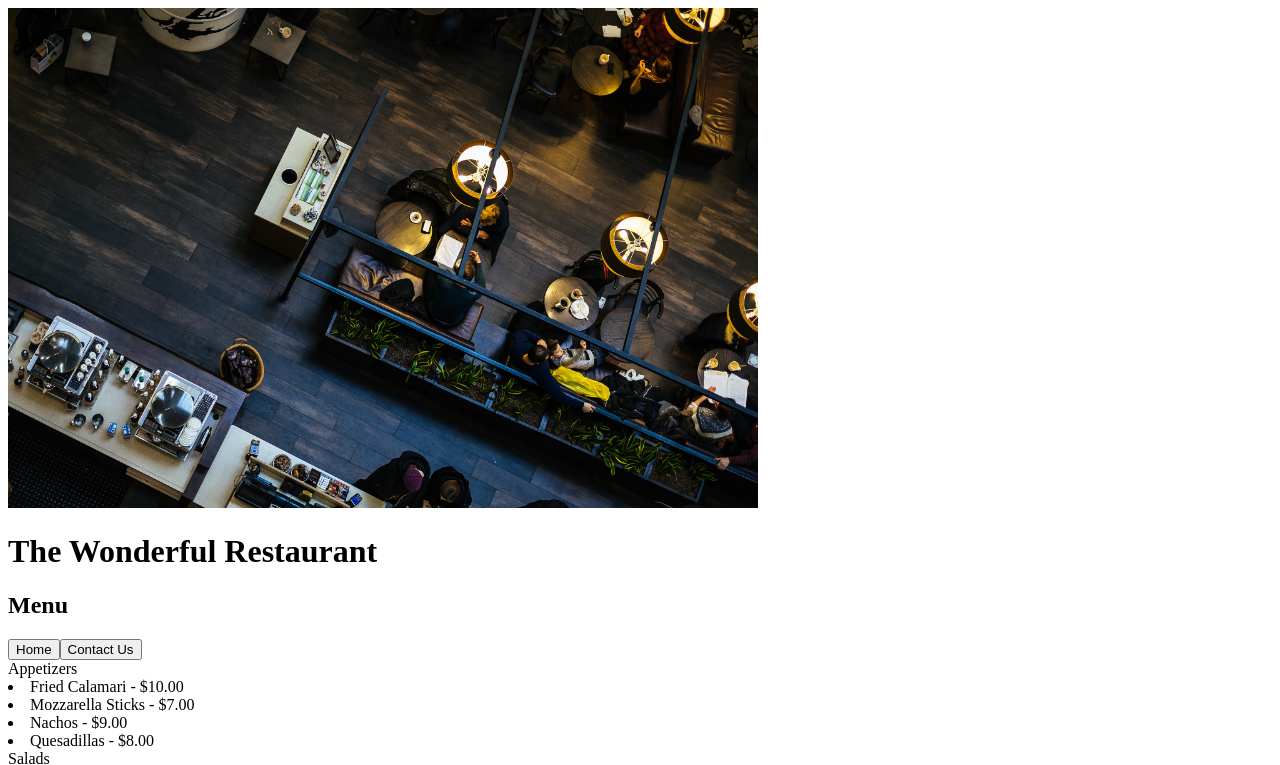
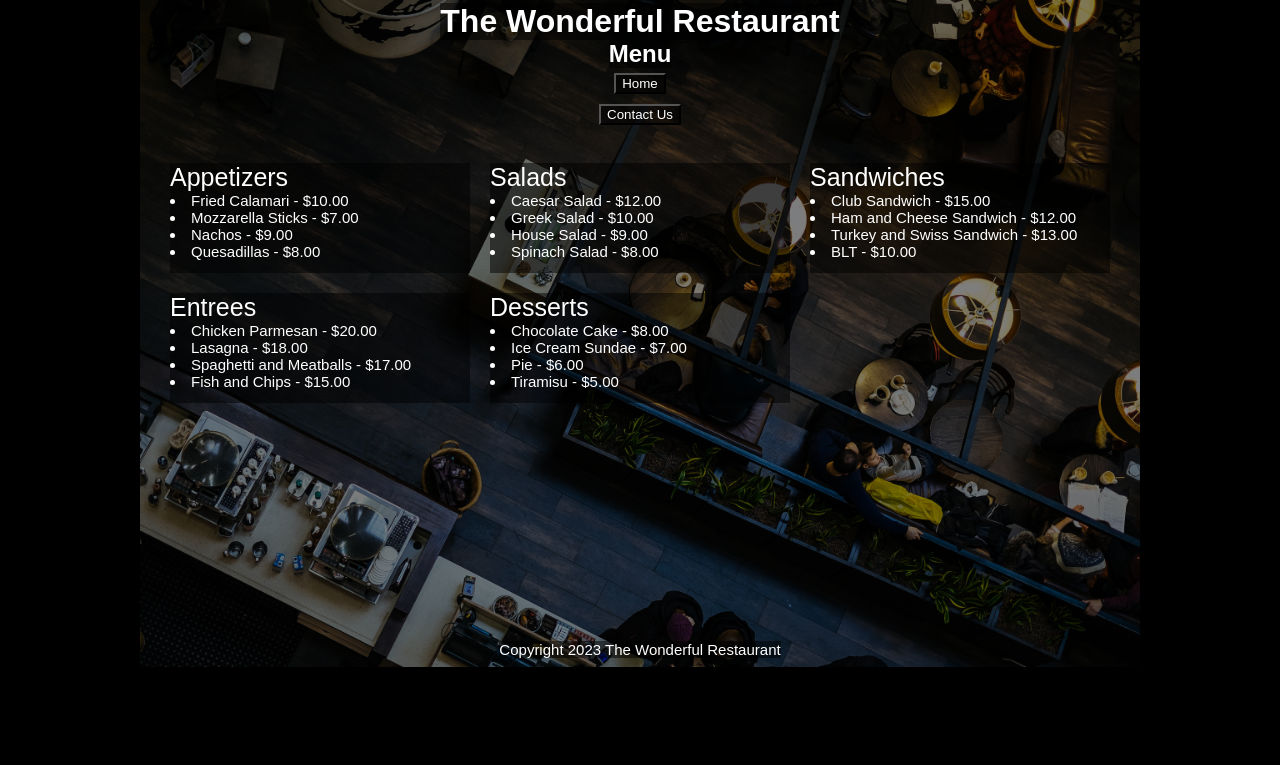
Before and after one commit to DavidOForrester/top_restaurant_page, a website built with webpack: page dist/index.html in a window 1280 px wide. Both pictures are taken after a click on the button "Menu". Shown: the top 765 px of the page. Built offline with nearby package versions, Linux system fonts and the light colour scheme.

Commit message:
updated css to style the pages

```diff
--- a/src/menuPage.js
+++ b/src/menuPage.js
@@ -39,6 +39,10 @@ export default function menuPage(RestaurentImage) {
   content.appendChild(main);
 
   // menu
+  const menu = document.createElement("div")
+  menu.className = "menu"
+  main.appendChild(menu)
+
   var items = [
     {
       name: "Appetizers",
@@ -151,7 +155,7 @@ export default function menuPage(RestaurentImage) {
     var section = document.createElement("section");
     section.className = "menu-section";
     section.innerHTML = items[i].name;
-    main.appendChild(section);
+    menu.appendChild(section);
 
     for (var j = 0; j < items[i].items.length; j++) {
       var item = document.createElement("li");
--- a/src/style.css
+++ b/src/style.css
@@ -1,4 +1,108 @@
+body {
+  font-family: sans-serif;
+  display: flex;
+  justify-content: center;
+  background-color: black;
+  margin: 0px;
+}
+
+#content {
+  width: 1000px;
+}
+
 img {
-  height: 500px;
-  width: auto;
+  height: auto;
+  width: 1000px;
+  position: absolute;
+  z-index: -1;
+  opacity: 0.5;
 }
+
+header {
+  height: 133px;
+  display: flex;
+  flex-direction: column;
+  justify-content: center;
+  align-items: center;
+}
+
+h1,
+h2 {
+  color: white;
+  margin: 0px;
+  background-color: rgba(0, 0, 0, 0.5);
+}
+
+button {
+  margin: 5px;
+  color: white;
+  background-color: rgba(0, 0, 0, 0.5);
+}
+
+main {
+  height: 470px;
+  display: flex;
+  flex-direction: column;
+  justify-content: flex-start;
+  align-items: center;
+  padding-top: 30px;
+}
+
+p {
+  margin-left: 100px;
+  margin-right: 100px;
+  color: white;
+  background-color: rgba(0, 0, 0, 0.5);
+  text-align: center;
+}
+
+.menu {
+  display: grid;
+  grid-template-columns: repeat(3, 300px);
+  grid-template-rows: repeat(2, 110px);
+  gap: 20px;
+}
+
+.menu-section {
+  background-color: rgba(0, 0, 0, 0.5);
+  font-size: 25px;
+  color: white;
+}
+
+li {
+  font-size: 15px;
+  color: white;
+}
+
+#contact-us {
+  display: flex;
+  justify-content: center;
+  align-items: center;
+  flex-direction: column;
+}
+
+form {
+  display: grid;
+  grid-template-columns: repeat(1, 300px);
+  grid-template-rows: 20px 20px 100px 20px;
+  gap: 20px;
+}
+
+input,
+textarea {
+  color: white;
+  background-color: rgba(0, 0, 0, 0.8);
+}
+
+footer {
+  height: 33px;
+  display: flex;
+  justify-content: center;
+  align-items: center;
+}
+
+footer > p {
+  color: white;
+  background-color: rgba(0, 0, 0, 0.5);
+  font-size: 15px;
+}
```
Also changed, not shown: dist/index.bundle.js.
